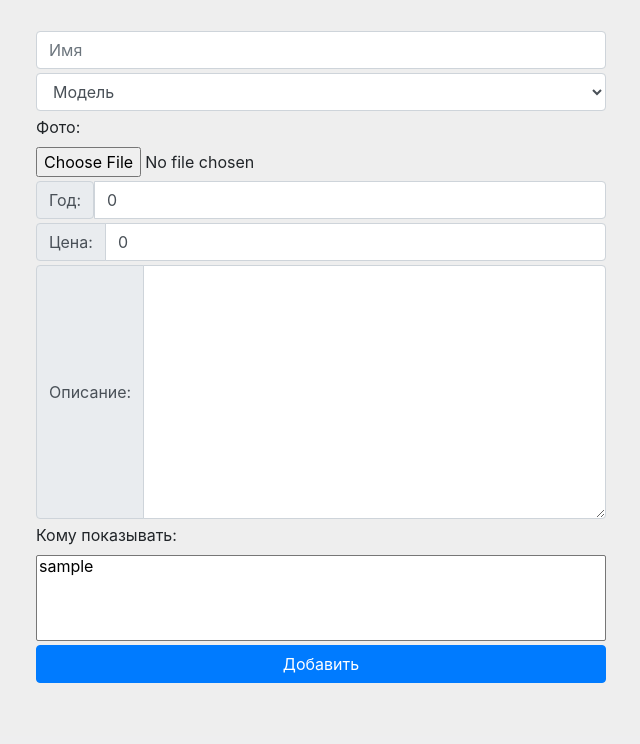
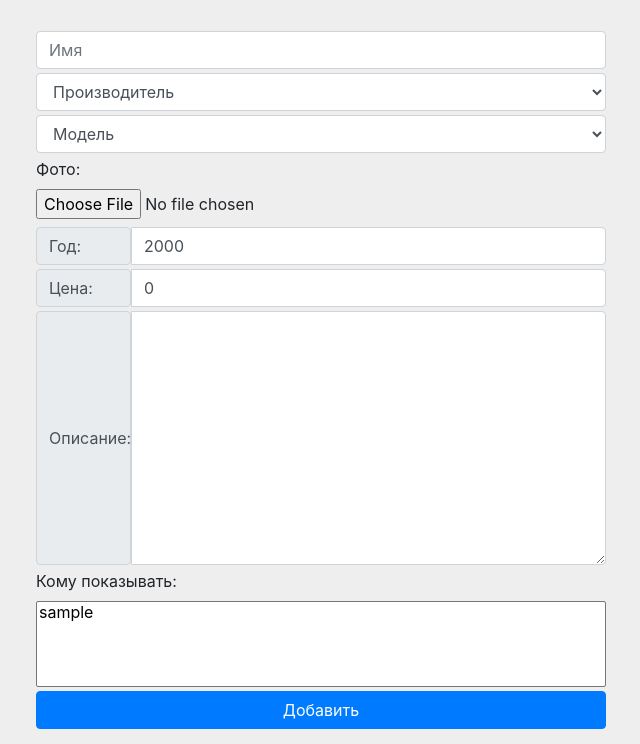
Before and after one commit to MVGavrilov/motodatabase, a Django app: page /add_moto/ in a window 1280 px wide. Shown: the part 64-808 px from the top of the page, without its empty margins (319-959 px from the left). Before the commit the page ends 747 px from the top, so only its background shows below. Run offline with Django 4.2, Linux system fonts and the light colour scheme; the visitor is signed in with stand-in values (Sample User, id 1); data comes from the database, SQL or seed files in the repository; data that the repository does not hold is empty; some libraries are stand-ins or nearby versions.

Commit message:
Start work on REST-API Add filter for motorcycle model

```diff
--- a/assortment/urls.py
+++ b/assortment/urls.py
@@ -1,5 +1,6 @@
 from django.urls import path
 from . import views
+from . import rest_views
 
 from django.conf import settings
 from django.conf.urls.static import static
@@ -18,4 +19,7 @@ urlpatterns = [
     path('add_manufacturer/', views.AddManufacturerView.as_view(), name='add_manufacturer_view'),
     path('edit_moto/<int:pk>/', views.EditMotorcycleView.as_view(), name='edit_moto_view'),
     path('delete_moto/<int:pk>/', views.DeleteMotorcycleView.as_view(), name='delete_moto_view'),
+
+    path('api/models/<int:manufacturer_id>', rest_views.get_models, name='get_all_models'),
+    path('api/manufacturers', rest_views.get_manufacturers, name='get_all_manufacturers'),
 ] + static(settings.MEDIA_URL, document_root=settings.MEDIA_ROOT)
--- a/assortment/views.py
+++ b/assortment/views.py
@@ -50,6 +50,8 @@ class AddMotorcycleView(LoginRequiredMixin, generic.CreateView):
     model = Motorcycle
     template_name = 'assortment/add_motorcycle.html'
     fields = ['name', 'year', 'description', 'photo', 'show_to', 'price', 'model']
+
+    manufacturers = Manufacturer.objects.all()
 
     def form_valid(self, form):
         form.instance.pub_user = self.request.user
--- /dev/null
+++ b/media/js/index.js
@@ -0,0 +1,34 @@
+
+$(document).ready(function(){
+
+$.get("/api/manufacturers", function(result){
+
+    var manufacturers = result.data;
+
+    for (const element of result) {
+      $('#select_manufacturer').append($('<option>', {
+            value: element.id,
+            text: element.name
+        }));
+    }}
+
+    );
+
+$('#select_manufacturer').on('change', function() {
+  var manufacturer_id = this.value;
+
+$.get( "/api/models/" + manufacturer_id, function( result ) {
+    $("#id_model").empty();
+
+    for (const element of result) {
+      $('#id_model').append($('<option>', {
+            value: element.id,
+            text: element.name
+        }));
+    }
+});
+
+});
+
+
+});
--- a/templates/assortment/about_motorcycle.html
+++ b/templates/assortment/about_motorcycle.html
@@ -9,14 +9,16 @@
 </h1>
 <div class="row">
   <div class="col-md-5 col-sm-7">
+    {% if motorcycle.photo %}
     <img src="{{ motorcycle.photo.url }}" width="100%" class="featurette-image center-block img-responsive">
+    {% endif %}
   </div>
   <div class="col-md-7 col-sm-5">
     <p>Год выпуска: {{ motorcycle.year }}</p>
     <p>Пробег: {{ motorcycle.mileage }} км</p>
     <p>Цена: {{ motorcycle.price }} руб</p>
     <p>Добавил {{ motorcycle.pub_user }} {{ motorcycle.pub_date|date:"d.m.Y" }}</p>
-    <p>Описание: {{ motorcycle.description }}</p>
+    <p id="mot_description">Описание: {{ motorcycle.description }}</p>
   </div>
 </div>
 
--- a/templates/assortment/add_motorcycle.html
+++ b/templates/assortment/add_motorcycle.html
@@ -16,35 +16,36 @@
 
   <input class="form-control mb-1" type="text" name="name" maxlength="50" required id="id_name" placeholder="Имя">
 
-  <select class="form-control mb-1" name="model" required id="id_model">
-    <option value="" selected>Модель</option>
-    {% for mdl in form.model.field.queryset %}
-    <option value="{{ mdl.id }}">{{ mdl.name }}</option>
-    {% endfor %}
+  <select class="form-control mb-1" name="model" required id="select_manufacturer">
+    <option value="" disabled selected hidden>Производитель</option>
+<!--    {% for mdl in view.manufacturers %}-->
+<!--    <option value="{{ mdl.id }}">{{ mdl.name }}</option>-->
+<!--    {% endfor %}-->
   </select>
 
-  <div class="input-group mb-1">
+
+  <select class="form-control mb-1" name="model" required id="id_model">
+    <option value="" disabled selected hidden>Модель</option>
+  </select>
+
+  <div class="input-group mb-2">
     <label for="id_photo">Фото:</label>
     <input class="form-control-file" type="file" name="photo" accept="image/*" id="id_photo">
   </div>
 
-  <div class="input-group">
-    <div><label class="input-group-text" for="id_year">Год:</label></div>
-    <input class="form-control mb-1" type="number" name="year" value="0" required id="id_year" placeholder="Год">
+  <div class="input-group mb-1">
+    <label class="input-group-text col-2" width="240" for="id_year">Год:</label>
+    <input class="form-control col-10" type="number" name="year" value="2000" required id="id_year" placeholder="Год">
   </div>
 
   <div class="input-group mb-1">
-    <div class="input-group-prepend">
-      <span class="input-group-text">Цена:</span>
-    </div>
-    <input class="form-control" type="number" name="price" value="0" required id="id_price">
+    <label class="input-group-text col-2" for="id_price">Цена:</label>
+    <input class="form-control col-10" type="number" name="price" value="0" required id="id_price">
   </div>
 
-  <div class="input-group">
-    <div class="input-group-prepend">
-      <span class="input-group-text mb-1">Описание:</span>
-    </div>
-    <textarea class="form-control mb-1" name="description" cols="40" rows="10" required id="id_description"
+  <div class="input-group mb-1">
+    <label class="input-group-text col-2" for="id_price">Описание:</label>
+    <textarea class="form-control col-10" name="description" cols="40" rows="10" required id="id_description"
               aria-label="Описание"></textarea>
   </div>
 
--- a/templates/assortment/base.html
+++ b/templates/assortment/base.html
@@ -4,6 +4,8 @@
 {% load bootstrap4 %}
 {% bootstrap_css %}
   <link rel="icon" href="/media/favicon.ico">
+  <script src="https://ajax.googleapis.com/ajax/libs/jquery/2.1.3/jquery.min.js"></script>
+  <script src="/media/js/index.js"></script>
 </head>
 <style>
   body {
```
Also changed, not shown: assortment/forms.py (+15 -0 lines), README.md.
